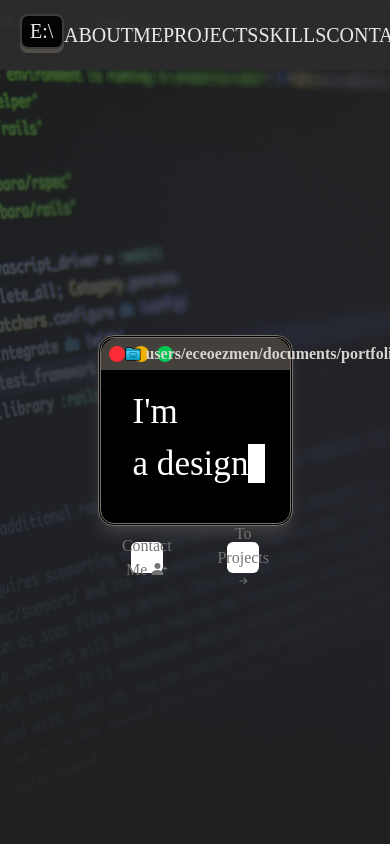
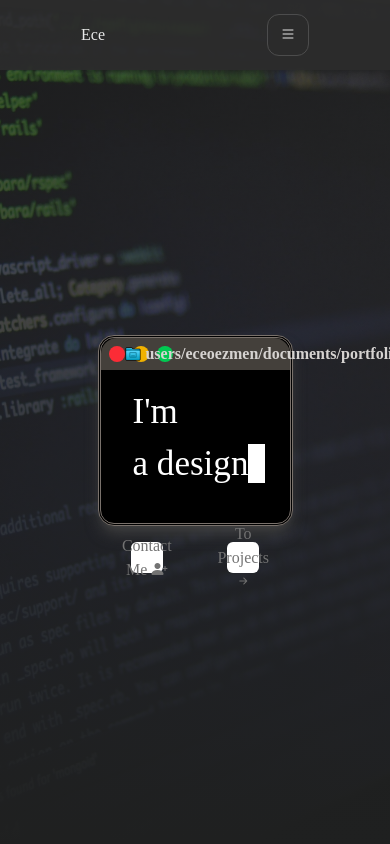
Before and after one commit to ece-oez/portfolio, a Vue app: page / in a window 390 px wide. Shown: the top 844 px of the page. Built offline with nearby package versions, Linux system fonts and the light colour scheme; a web font is replaced by a local one.

Commit message:
responsive navbar

```diff
--- /dev/null
+++ b/src/components/MenuItems.vue
@@ -0,0 +1,10 @@
+<script setup></script>
+<template>
+  <div>
+    <a href="#aboutme" class="select-none">AboutMe</a>
+    <a href="#projects" class="select-none">Projects</a>
+    <a href="#skills" class="select-none">Skills</a>
+    <a href="#contact" class="select-none">Contact</a>
+  </div>
+</template>
+<style scoped></style>
--- a/src/components/TheNavbar.vue
+++ b/src/components/TheNavbar.vue
@@ -1,23 +1,24 @@
-<script></script>
+<script setup>
+import { ref } from "vue";
+import MenuItems from "./MenuItems.vue";
+import IconsBorder from "./IconsBorder.vue";
+
+const showMenuState = ref(false);
+</script>
 <template>
-  <div class="text-white text-xl w-full h-1/12 flex justify-around">
-    <div class="w-full flex items-center">
-      <div
-        class="bg-stone-600 flex items-center h-1/2 w-11 rounded-lg ml-5 border-b-solid border-stone-700">
-        <div
-          class="bg-black flex items-center h-full w-full rounded-lg p-2 border-2 border-solid border-stone-700 relative -top-1">
-          <button>E:\</button>
-        </div>
-      </div>
-    </div>
+  <div class="text-white w-full h-1/12 flex justify-around">
+    <div class="flex items-center -top-1">Ece</div>
 
-    <div class="uppercase flex items-center justify-around w-full h-full">
-      <!-- <a href="#intro">Intro</a> -->
-      <a href="#aboutme" class="select-none">AboutMe</a>
-      <a href="#projects" class="select-none">Projects</a>
-      <a href="#skills" class="select-none">Skills</a>
-      <a href="#contact" class="select-none">Contact</a>
-    </div>
+    <MenuItems
+      class="xl:text-xl lg:text-lg sm:text-sm uppercase xl:flex items-center justify-around w-full h-full hidden" />
+
+    <button @click="showMenuState = !showMenuState" class="xl:hidden">
+      <IconsBorder icon="bi bi-list"></IconsBorder>
+    </button>
+
+    <MenuItems
+      v-if="showMenuState"
+      class="absolute right-0 top-17 flex flex-col p-5 gap-2 bg-stone-500 w-1/2 border rounded-2xl border-stone-300" />
   </div>
 </template>
 <style scoped>
```
